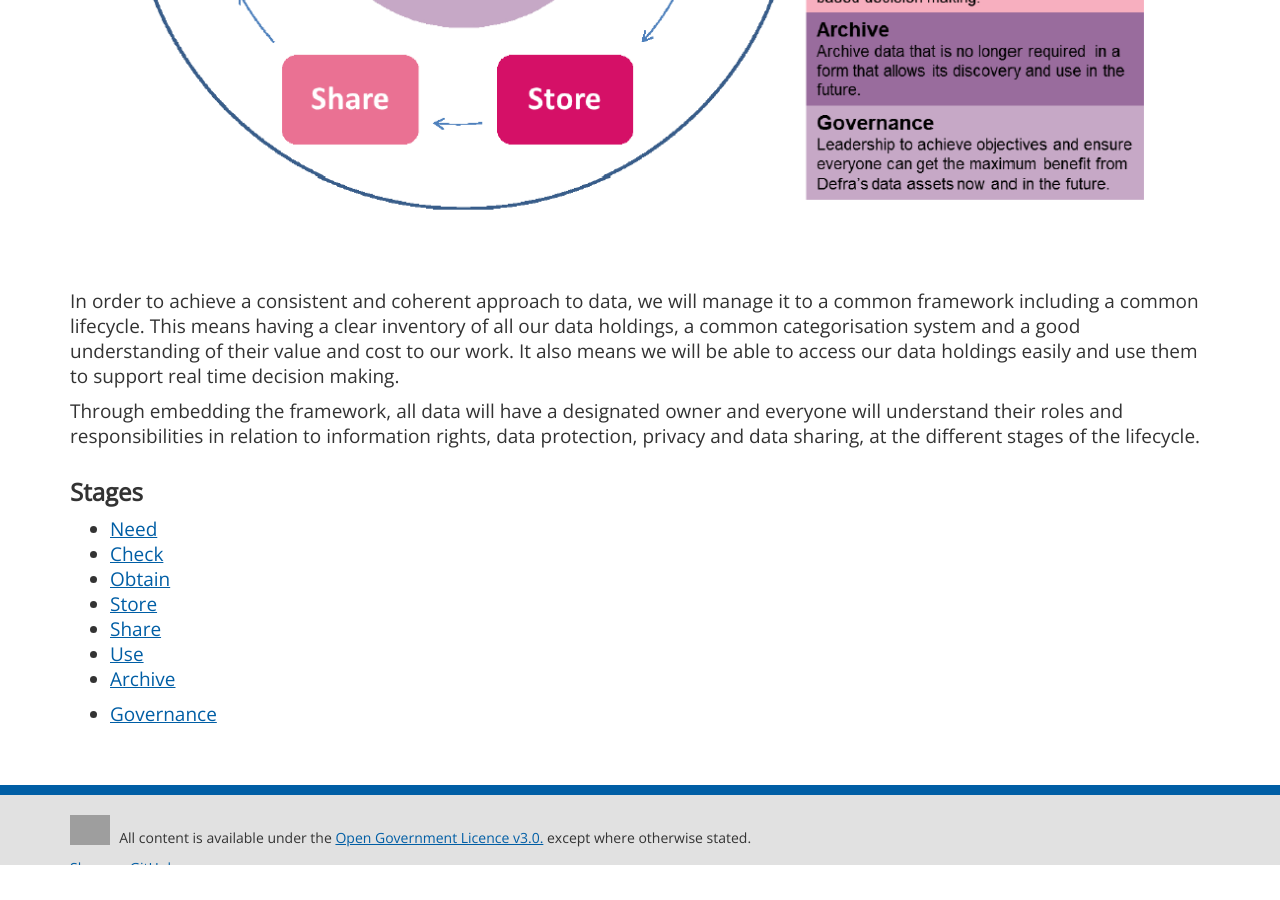
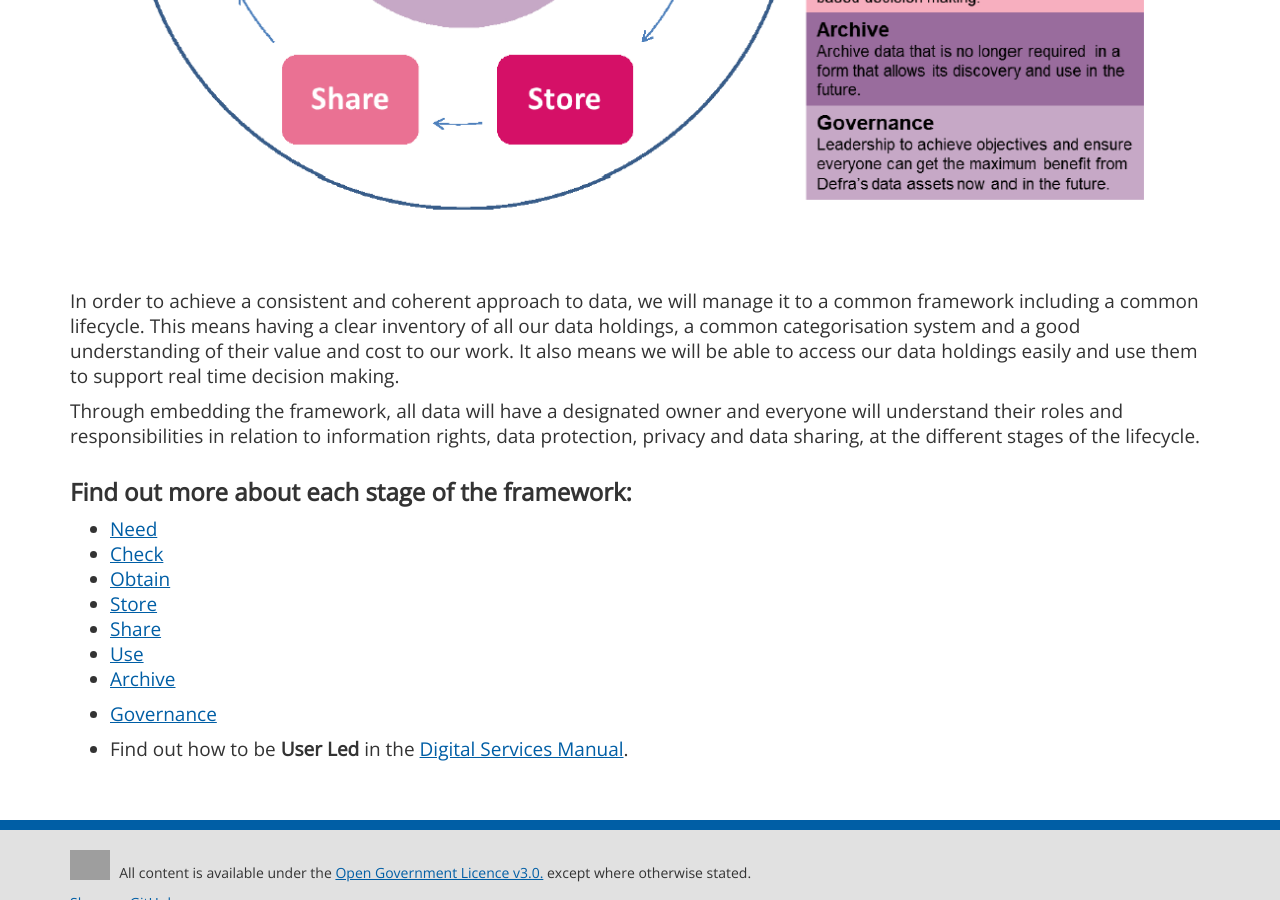
Before and after one commit to andjnewman/DDM, a Jekyll site: the page built from framework/framework.md, in a window 1280 px wide and 900 px high, scrolled down 822 px. Built offline with Jekyll 4.4.1, drawn with Linux system fonts in a browser that asks for light colours; before the commit the page ends 1687 px from its top, so only the background shows below that.

Commit message:
Update framework.md

```diff
--- a/framework/framework.md
+++ b/framework/framework.md
@@ -28,7 +28,7 @@ In order to achieve a consistent and coherent approach to data, we will manage i
 
 Through embedding the framework, all data will have a designated owner and everyone will understand their roles and responsibilities in relation to information rights, data protection, privacy and data sharing, at the different stages of the lifecycle.
 
-## Stages
+## Find out more about each stage of the framework:
 
 - [Need](framework/need)
 - [Check](framework/check)
@@ -39,3 +39,5 @@ Through embedding the framework, all data will have a designated owner and every
 - [Archive](framework/archive)
 
 - [Governance](framework/governance)
+
+- Find out how to be **User Led** in the [Digital Services Manual](https://www.gov.uk/service-manual/service-standard/understand-user-needs).
```
